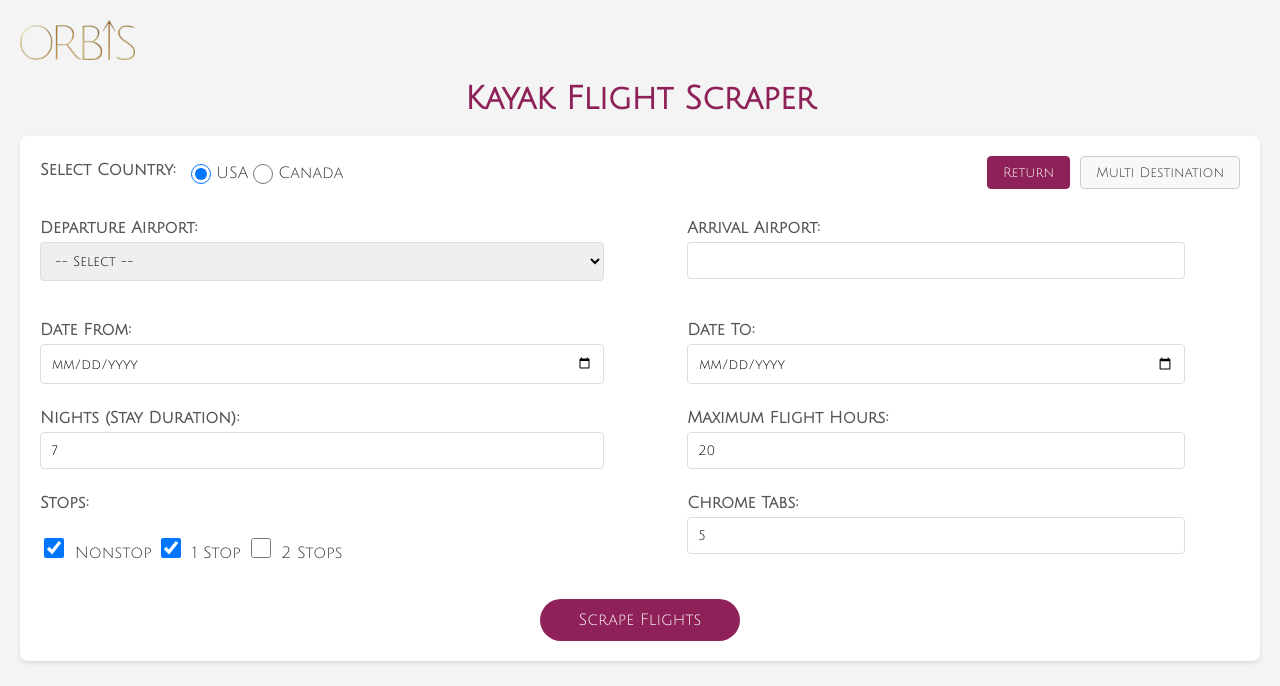
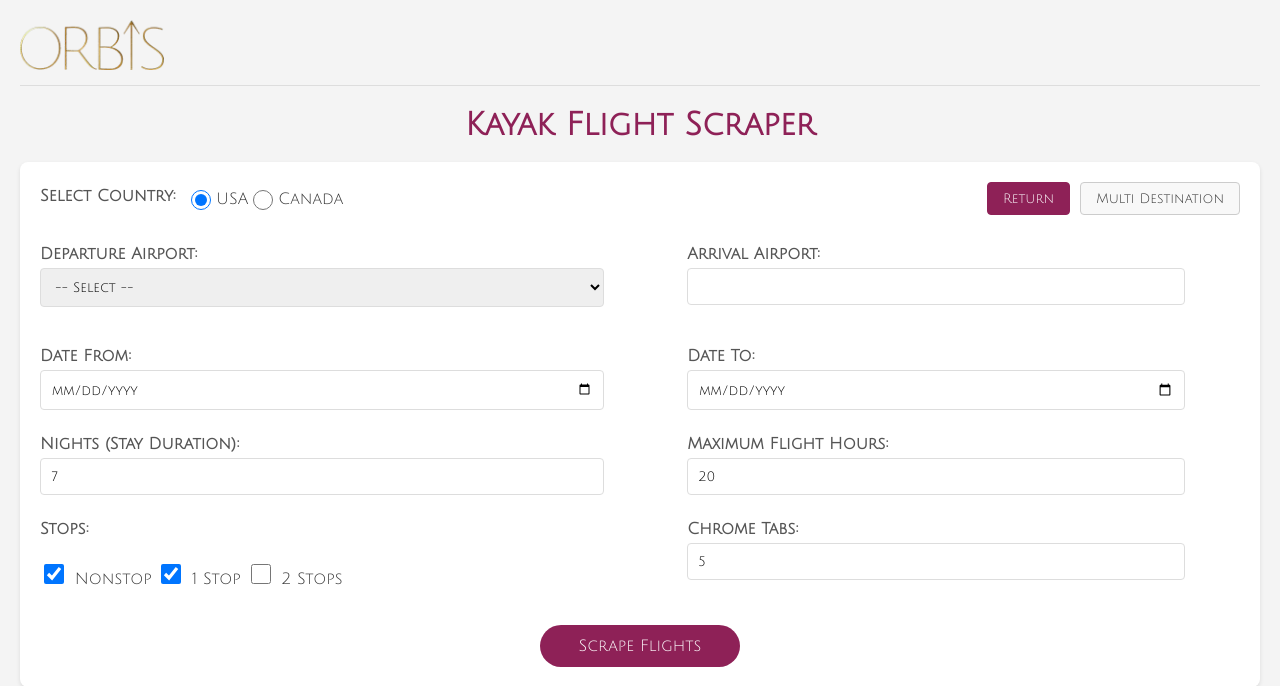
Before and after one commit to Deep-Vasoya/KFS_Demo, a Flask app: page / in a window 1280 px wide. Shown: the top 686 px of the page. Run offline with Flask 3, Linux system fonts and the light colour scheme.

Commit message:
fix bugs

```diff
--- a/templates/index.html
+++ b/templates/index.html
@@ -45,11 +45,13 @@
         align-items: center;
         justify-content: flex-start;
         margin-bottom: 20px;
+        padding-bottom: 15px;
+        border-bottom: 1px solid #ddd;
       }
 
       .logo {
-        max-height: 40px;
-        margin-right: 15px;
+        max-height: 50px;
+        margin-right: 20px;
       }
 
       h1 {
--- a/templates/results.html
+++ b/templates/results.html
@@ -42,7 +42,7 @@
         background-color: #e9ecef;
         padding: 0.2em 0.4em;
         border-radius: 5px;
-        font-size: 0.9em;
+        font-size: 16px;
       }
       .back-link {
         display: block;
```
